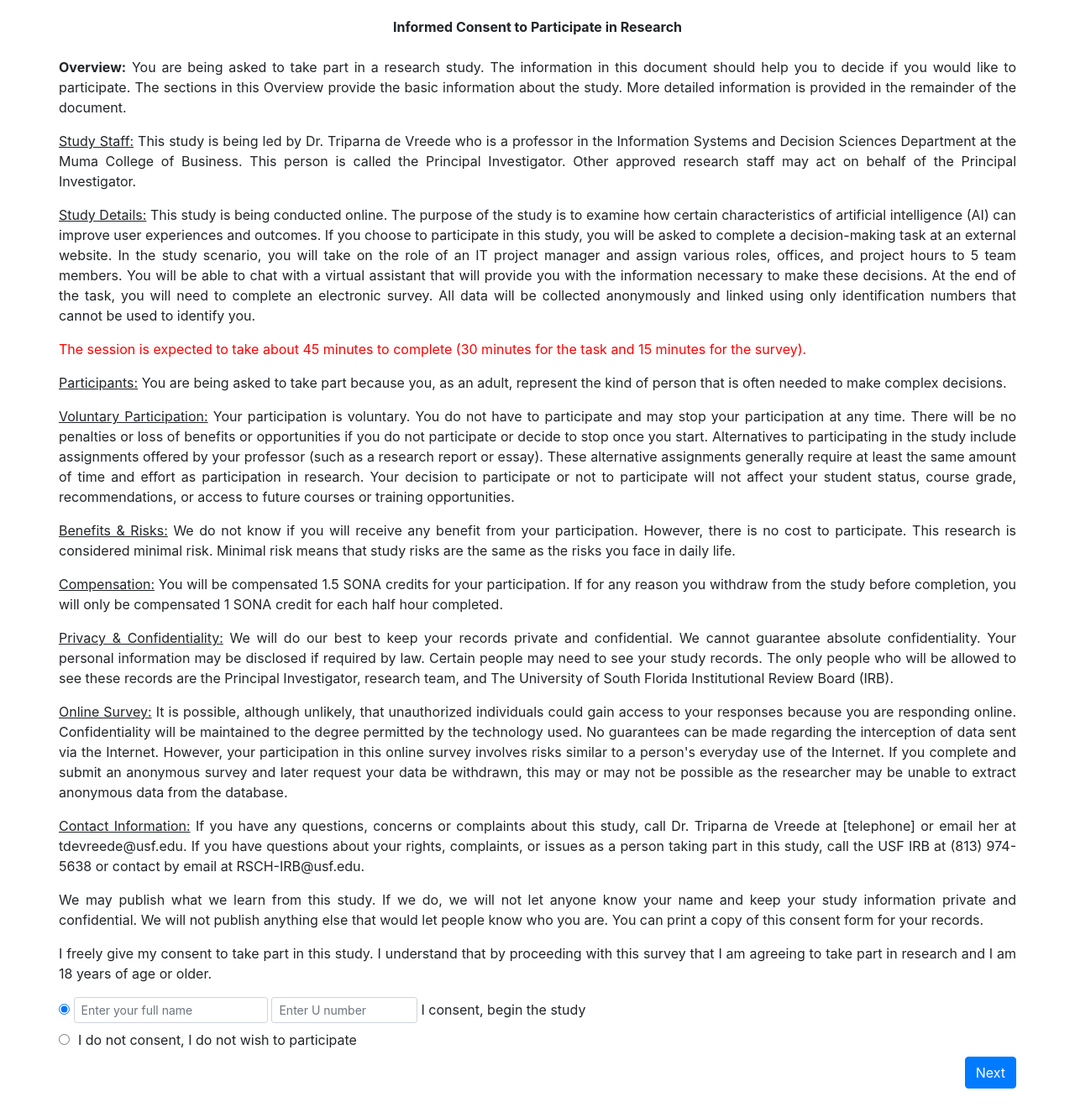
After one commit to rajasinghr/Chatbot-Dev, a Flask app: page / in a window 1280 px wide. The commit adds this page. Shown: the whole page at 84% size. Run offline with Flask 2, Linux system fonts and the light colour scheme; some libraries are stand-ins or nearby versions.

Commit message:
Random number generator

```diff
--- a/app.py
+++ b/app.py
@@ -6,6 +6,7 @@ import os
 import logging
 from logging.handlers import RotatingFileHandler
 import pyodbc
+import random
 
 
 class Chatbot:
@@ -13,6 +14,7 @@ class Chatbot:
         self.jsonData = None
         self.clueData = None
         self.conditionData = None
+
 
     def getJson(self):
         #fileName = os.getcwd()+'\\static\\tutorial\\content.json'
@@ -29,6 +31,7 @@ class Chatbot:
         fileName = os.getcwd()+'/static/tutorial/conditions.json'
         with open(fileName) as json_data:
             self.conditionData = json.load(json_data)
+
 
     def getData(self,condition,topic,index):
         data = ''
@@ -77,6 +80,33 @@ class Chatbot:
 
 
         return (topic,index,data)
+
+    def insertConsent(self,sessionId,fullname,uid):
+        server = 'chatbot-study1.database.windows.net'
+        database = 'chatbot'
+        username = 'chatbot-study'
+        password = '123$Welcome'
+        driver= '{ODBC Driver 17 for SQL Server}'
+        #sessionId = ''
+        conn = pyodbc.connect('DRIVER='+driver+';SERVER='+server+';PORT=1433;DATABASE='+database+';UID='+username+';PWD='+ password)
+        cursor = conn.cursor()
+        try:
+            if sessionId == None or sessionId == '':
+                cursor.execute('''SELECT MAX(sessionId) FROM ParticipantConsent''')
+                sessionId = cursor.fetchone()[0]+1
+            elif sessionId == 0:
+                sessionId = 1
+
+            insertValues = (sessionId,fullname,uid)
+            print(insertValues)
+            cursor.execute('''INSERT INTO ParticipantConsent (sessionId,fullname,unumber)  VALUES (?,?,?)''',insertValues)
+            conn.commit()
+            conn.close()
+        except:
+            print(error)
+            conn.close()
+        return sessionId
+
 
     def insertTransaction(self,sessionId,conditionId,clueId,Response,timeTaken,gridAction):
         #print("Transaction")
@@ -154,6 +184,43 @@ class Chatbot:
 
 app = Flask(__name__)
 chatbot = Chatbot()
+
+@app.route('/')
+def consent():
+    return render_template("consent.html")
+
+@app.route('/getSession')
+def getSession():
+    name = ''
+    uid = ''
+    if 'name' in request.args:
+        name = request.args['name']
+
+    if 'uid' in request.args:
+        uid = request.args['uid']
+
+    fileName = os.getcwd()+'/static/tutorial/availableLimit.json'
+    allowedLimit = None
+    randomCondition = 0
+    with open(fileName) as json_data:
+        allowedLimit = json.load(json_data)
+    print(allowedLimit)
+    availableConditions = [condition[0] for condition in list(allowedLimit.items()) if condition[1] !=0]
+    if len(availableConditions) != 0:
+        randomCondition = random.choice(availableConditions)
+        currentLimit = allowedLimit[randomCondition]
+    else:
+        return jsonify({"condition":0})
+
+    while currentLimit == 0 and len(availableConditions) != 0:
+        availableConditions.remove(randomCondition)
+        randomCondition = random.choice(availableConditions)
+        currentLimit = allowedLimit[randomCondition]
+    allowedLimit[randomCondition] = currentLimit-1
+    sessionId = chatbot.insertConsent(None,name,uid)
+    with open(fileName, 'w') as outfile:
+        json.dump(allowedLimit, outfile)
+    return jsonify({"condition":randomCondition,"sessionId":sessionId})
 
 @app.route('/<int:clue_id>')
 def home(clue_id):
--- /dev/null
+++ b/static/consent.js
@@ -0,0 +1,35 @@
+
+$(document).ready(function () {
+    $('#consentNext').click(function (e) {
+
+        var option = $("input[name='optradio']:checked").val()
+
+        if (option == 'yes') {
+
+            $.ajax({
+                url: '/getSession',
+                data: {
+                    'name': $('#participantFullName').val(),
+                    'uid': $('#participantUid').val()
+                },
+                type: 'GET',
+                success: function (response) {
+                    console.log(response)
+                    if (response['condition'] == 0) {
+                        alert("Contact Administrator. Resetting the limit is required")
+                    }
+                    else {
+                        window.location.replace(window.location.href + response['condition'] )
+                        localStorage.setItem("sessionId", response['sessionId']);
+                    }
+                },
+                error: function (response) {
+
+                }
+            });
+        }
+        else {
+            alert("Thank you")
+        }
+    });
+});
--- /dev/null
+++ b/static/tutorial/availableLimit.json
@@ -0,0 +1 @@
+{"1": 5, "2": 4, "3": 0, "4": 5, "5": 5, "6": 4, "7": 4, "8": 5}
--- /dev/null
+++ b/templates/consent.html
@@ -0,0 +1,81 @@
+<!DOCTYPE html>
+<html>
+<head>
+    <meta name="viewport" content="width=device-width, initial-scale=1">
+    <link rel="stylesheet" href="https://stackpath.bootstrapcdn.com/bootstrap/4.3.1/css/bootstrap.min.css"
+          integrity="sha384-ggOyR0iXCbMQv3Xipma34MD+dH/1fQ784/j6cY/iJTQUOhcWr7x9JvoRxT2MZw1T" crossorigin="anonymous" />
+    <script src="https://ajax.googleapis.com/ajax/libs/jquery/3.3.1/jquery.min.js"></script>
+    <script src="https://stackpath.bootstrapcdn.com/bootstrap/4.3.1/js/bootstrap.min.js"
+            integrity="sha384-JjSmVgyd0p3pXB1rRibZUAYoIIy6OrQ6VrjIEaFf/nJGzIxFDsf4x0xIM+B07jRM"
+            crossorigin="anonymous"></script>
+    <link rel="stylesheet" href="../static/main.css" />
+
+</head>
+
+<body>
+    <div class="container" style="width:100%;padding:20px 0px 0px 0px;margin-bottom:60px">
+        <div style="text-align:center"><b>Informed Consent to Participate in Research </b></div>
+        <br />
+        <div>
+            <p style="text-align:justify">
+                <b>Overview:</b>  You are being asked to take part in a research study. The information in this document should help you to decide if you would like to participate. The sections in this Overview provide the basic information about the study. More detailed information is provided in the remainder of the document.
+            </p>
+            <p style="text-align:justify">
+                <u>Study Staff:</u>  This study is being led by Dr. Triparna de Vreede who is a professor in the Information Systems and Decision Sciences Department at the Muma College of Business. This person is called the Principal Investigator. Other approved research staff may act on behalf of the Principal Investigator.
+            </p>
+            <p style="text-align:justify">
+                <u>Study Details:</u>  This study is being conducted online.  The purpose of the study is to examine how certain characteristics of artificial intelligence (AI) can improve user experiences and outcomes.
+
+                If you choose to participate in this study, you will be asked to complete a decision-making task at an external website. In the study scenario, you will take on the role of an IT project manager and assign various roles, offices, and project hours to 5 team members. You will be able to chat with a virtual assistant that will provide you with the information necessary to make these decisions. At the end of the task, you will need to complete an electronic survey. All data will be collected anonymously and linked using only identification numbers that cannot be used to identify you.
+            </p>
+            <p style="text-align:justify;color:red">
+                The session is expected to take about 45 minutes to complete (30 minutes for the task and 15 minutes for the survey).
+            </p>
+            <p style="text-align:justify">
+                <u>Participants:</u>  You are being asked to take part because you, as an adult, represent the kind of person that is often needed to make complex decisions.
+            </p>
+            <p style="text-align:justify">
+                <u>Voluntary Participation:</u>  Your participation is voluntary. You do not have to participate and may stop your participation at any time. There will be no penalties or loss of benefits or opportunities if you do not participate or decide to stop once you start. Alternatives to participating in the study include assignments offered by your professor (such as a research report or essay). These alternative assignments generally require at least the same amount of time and effort as participation in research. Your decision to participate or not to participate will not affect your student status, course grade, recommendations, or access to future courses or training opportunities.
+            </p>
+            <p style="text-align:justify">
+                <u>Benefits & Risks:</u> We do not know if you will receive any benefit from your participation. However, there is no cost to participate. This research is considered minimal risk. Minimal risk means that study risks are the same as the risks you face in daily life.
+            </p>
+            <p style="text-align:justify">
+                <u>Compensation:</u> You will be compensated 1.5 SONA credits for your participation. If for any reason you withdraw from the study before completion, you will only be compensated 1 SONA credit for each half hour completed.
+            </p>
+            <p style="text-align:justify">
+                <u>Privacy & Confidentiality:</u> We will do our best to keep your records private and confidential. We cannot guarantee absolute confidentiality. Your personal information may be disclosed if required by law. Certain people may need to see your study records. The only people who will be allowed to see these records are the Principal Investigator, research team, and The University of South Florida Institutional Review Board (IRB).
+            </p>
+            <p style="text-align:justify">
+                <u>Online Survey:</u> It is possible, although unlikely, that unauthorized individuals could gain access to your responses because you are responding online. Confidentiality will be maintained to the degree permitted by the technology used. No guarantees can be made regarding the interception of data sent via the Internet.  However, your participation in this online survey involves risks similar to a person's everyday use of the Internet. If you complete and submit an anonymous survey and later request your data be withdrawn, this may or may not be possible as the researcher may be unable to extract anonymous data from the database.
+            </p>
+            <p style="text-align:justify">
+                <u>Contact Information:</u> If you have any questions, concerns or complaints about this study, call Dr. Triparna de Vreede at [telephone] or email her at tdevreede@usf.edu. If you have questions about your rights, complaints, or issues as a person taking part in this study, call the USF IRB at (813) 974-5638 or contact by email at RSCH-IRB@usf.edu.
+            </p>
+            <p style="text-align:justify">
+                We may publish what we learn from this study. If we do, we will not let anyone know your name and keep your study information private and confidential. We will not publish anything else that would let people know who you are. You can print a copy of this consent form for your records.
+            </p>
+            <p style="text-align:justify">
+                I freely give my consent to take part in this study. I understand that by proceeding with this survey that I am agreeing to take part in research and I am 18 years of age or older.
+            </p>
+        </div>
+        <div>
+            <div class="radio">
+                <label>
+                    <input type="radio" value="yes" name="optradio" checked>
+                    <input class="col-lg-4  form-control-sm form-control" required id="participantFullName" placeholder="Enter your full name" type="text" style="display: inline !important">
+                    <input class="col-lg-3 form-control form-control-sm" required id="participantUid" placeholder="Enter U number" style="display: inline !important">
+                    I consent, begin the study
+                </label>
+            </div>
+            <div class="radio">
+                <label><input type="radio" value="no" name="optradio"><span style="padding-left:10px">I do not consent, I do not wish to participate</span></label>
+            </div>
+        </div>
+        <div style="float:right">
+            <button type="button" id="consentNext"  class="btn btn-primary">Next</button>
+        </div>
+    </div>
+    <script src="../static/consent.js"></script>
+</body>
+</html>
--- a/templates/index.html
+++ b/templates/index.html
@@ -17,7 +17,7 @@
         <br />
         <div class="row" style="height:95vh">
             <div  class="column" style=" width: 54%;overflow: auto;">
-                <div id="clickableGrid" style="display:none">
+                <div id="clickableGrid" >
                     <div>
                         <p style="font-size:12px !important">
                             Use this grid to note which combinations have been eliminated or selected.
```
Also changed, not shown: static/main.js (+18 -30 lines), static/tutorial/content.json (+8 -8 lines).
